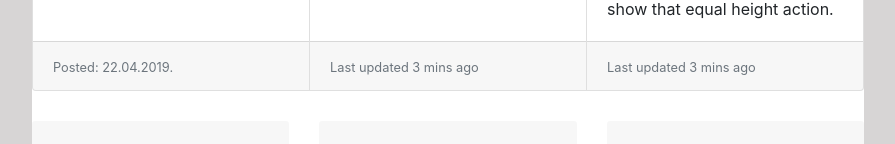
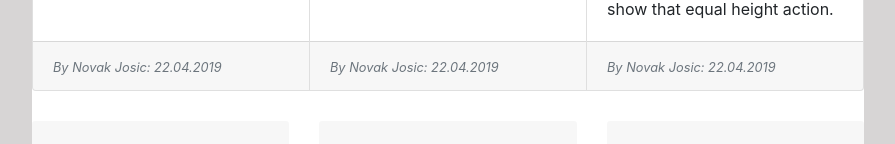
Before and after one commit to davidhadzic/princeaviation, a plain HTML site: page index.html in a window 1280 px wide. Shown: the part 920-1064 px from the top of the page, without its empty margins (192-1087 px from the left). Drawn offline with nearby package versions, Linux system fonts and the light colour scheme.

Commit message:
<i>By Novak Josic: 22.04.2019</i>

```diff
--- a/index.html
+++ b/index.html
@@ -104,7 +104,7 @@
       <p class="card-text">This is a wider card with supporting text below as a natural lead-in to additional content. This content is a little bit longer.</p>
     </div>
     <div class="card-footer">
-      <small class="text-muted">Posted: 22.04.2019.</small>
+      <small class="text-muted"><i>By Novak Josic: 22.04.2019</i></small>
     </div>
   </div>
   <div class="card">
@@ -114,7 +114,7 @@
       <p class="card-text">This card has supporting text below as a natural lead-in to additional content.</p>
     </div>
     <div class="card-footer">
-      <small class="text-muted">Last updated 3 mins ago</small>
+      <small class="text-muted"><i>By Novak Josic: 22.04.2019</i></small>
     </div>
   </div>
   <div class="card">
@@ -124,7 +124,7 @@
       <p class="card-text">This is a wider card with supporting text below as a natural lead-in to additional content. This card has even longer content than the first to show that equal height action.</p>
     </div>
     <div class="card-footer">
-      <small class="text-muted">Last updated 3 mins ago</small>
+      <small class="text-muted"><i>By Novak Josic: 22.04.2019</i></small>
     </div>
   </div>
 </div>
```
